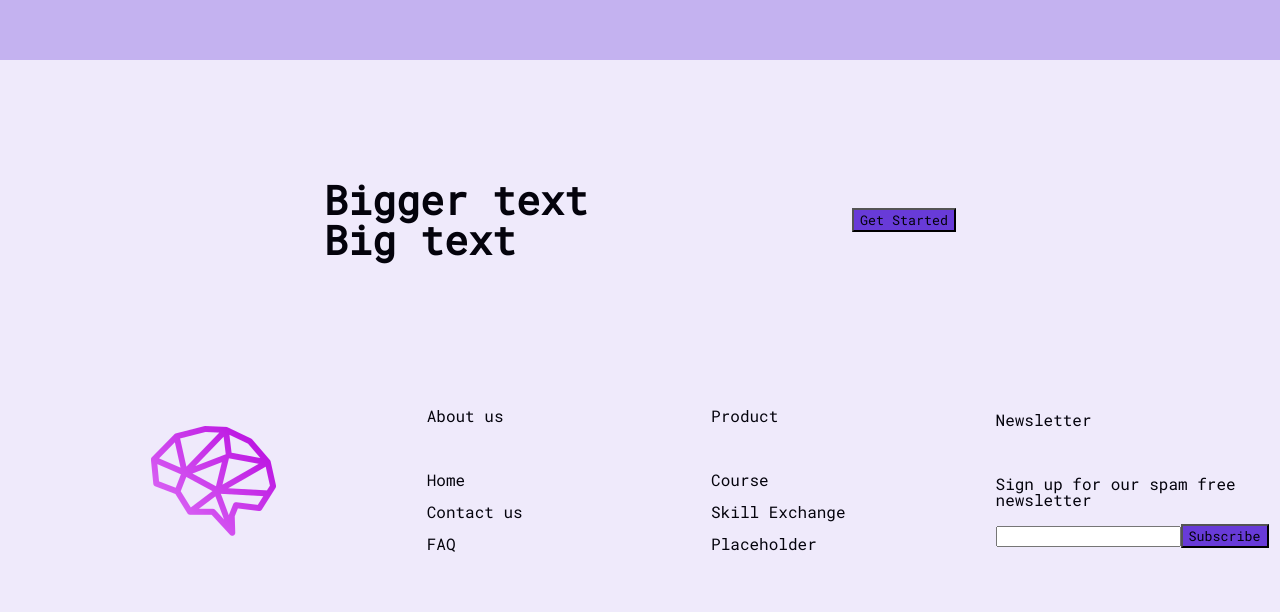
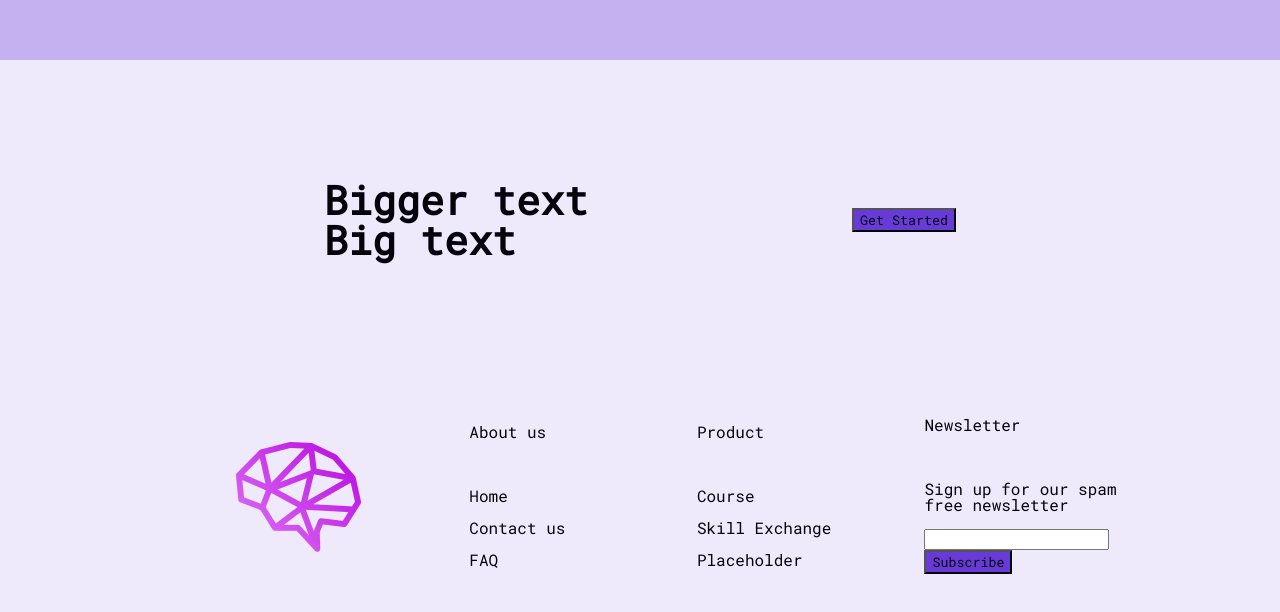
Before and after one commit to Oprea-Sava/SkillBuddy, a React (Vite) app: page / in a window 1280 px wide. Shown: the part 3966-4578 px from the top of the page. Before the commit the page ends 4546 px from the top, so only its background shows below. Built offline with nearby package versions, Linux system fonts and the light colour scheme.

Commit message:
Added responsiveness to the footer

```diff
--- a/src/css/footer.css
+++ b/src/css/footer.css
@@ -1,8 +1,9 @@
 #footer {
-  height: 25vh;
+  min-height: 25vh;
   display: flex;
   align-items: center;
   justify-content: space-evenly;
+  padding: 1rem 10%;
 }
 .footerColumn {
   display: flex;
@@ -24,3 +25,17 @@ form {
   justify-content: center;
   align-items: center;
 }
+
+@media screen and (max-width: 993px) {
+  .logoFooter {
+    display: none;
+  }
+
+  #footer {
+    flex-wrap: wrap;
+  }
+
+  #footer:nth-child(3) > * {
+    align-items: end;
+  }
+}
--- a/src/css/landingPage.css
+++ b/src/css/landingPage.css
@@ -169,5 +169,6 @@
     flex-wrap: wrap-reverse;
     align-content: start;
     min-height: 80vh;
+    gap: 5rem;
   }
 }
--- a/src/css/navbar.css
+++ b/src/css/navbar.css
@@ -103,6 +103,6 @@
 
 @media screen and (max-width: 1030px) {
   .navbarButton {
-    font-size: 10px;
+    font-size: 12px;
   }
 }
```
